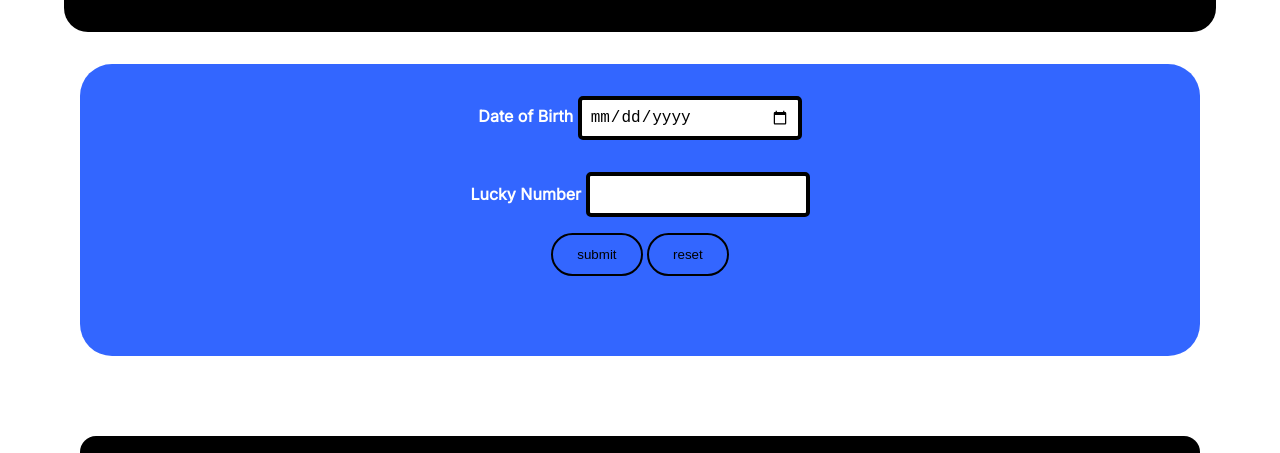
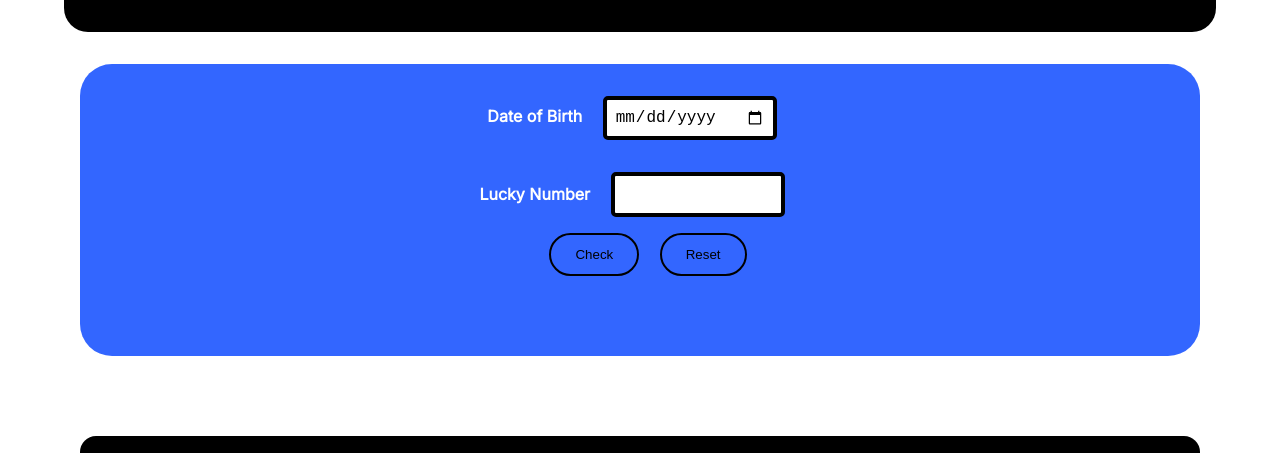
Before and after one commit to harshv1741/neog-lucky-birthday, a plain HTML site: page index.html in a window 1280 px wide. Shown: the part 156-609 px from the top of the page. Drawn offline with Linux system fonts and the light colour scheme.

Commit message:
Adjusting Input Container

```diff
--- a/index.html
+++ b/index.html
@@ -28,8 +28,8 @@
       <input type="number" name="user-dob" id="lucky-num" />
       <br />
       <div class="btn-grp">
-        <button type="submit" id="submit">submit</button>
-        <button type="reset" id="reset">reset</button>
+        <button type="submit" id="submit">Check</button>
+        <button type="reset" id="reset">Reset</button>
       </div>
       <br />
       <h2>
--- a/style.css
+++ b/style.css
@@ -41,9 +41,9 @@ input {
   padding: 0.5rem;
   border: 4px solid black;
   font-size: large;
-  margin: 1rem 0;
+  margin: 1rem;
   width: 100%;
-  max-width: 200px;
+  max-width: 150px;
   transition-duration: 0.4s;
 }
 
@@ -57,6 +57,7 @@ input:focus {
 
 button {
   padding: 12px 24px;
+  margin-left: 1rem;
   background-color: transparent;
   border: 2px solid;
   border-radius: var(--global-border-radius);
```
